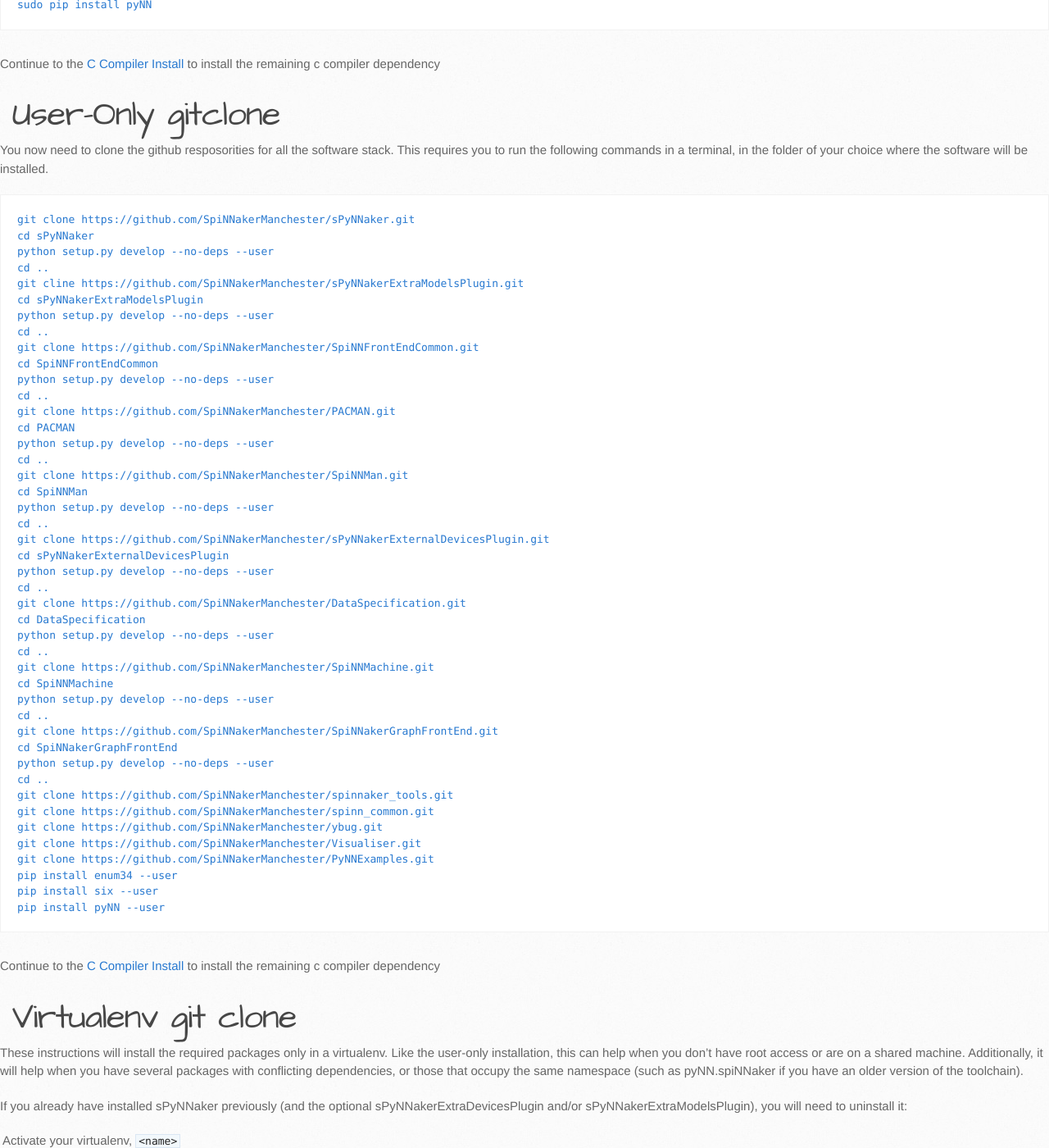
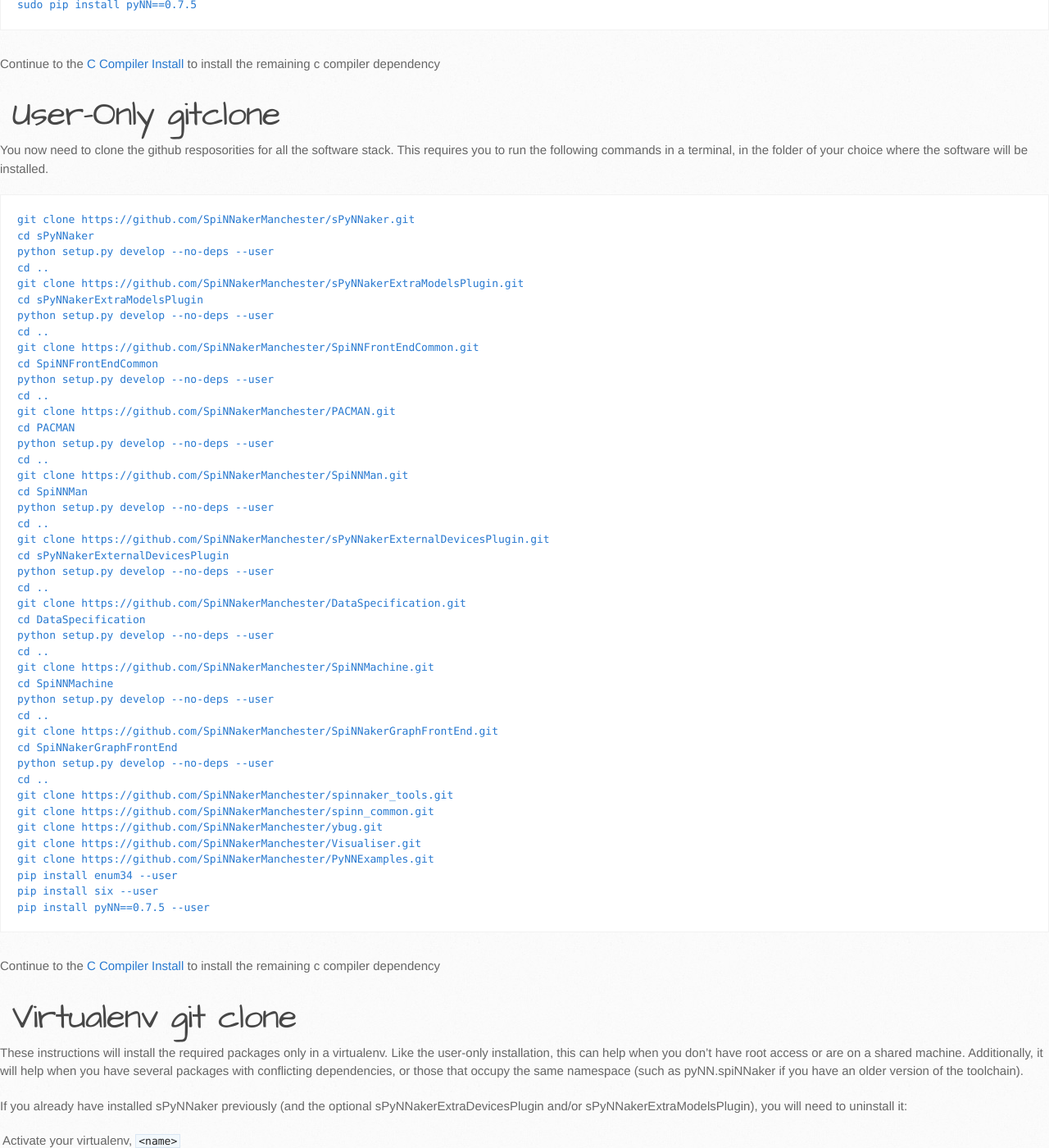
Before and after one commit to SpiNNakerManchester/SpiNNakerManchester.github.io, a Jekyll site: the page built from 2015.005.Arbitrary/PyNNOnSpinnakerDeveloperInstall.md, in a window 1280 px wide and 1400 px high, scrolled down 4078 px. Shown: the whole window at 82% size. Built offline with Jekyll 4.4.1, drawn with Linux system fonts in a browser that asks for light colours; Markdown is read by kramdown in place of the engine named in the settings; some of the changed text lies outside the part shown.

Commit message:
Fixed typos

````diff
--- a/2015.005.Arbitrary/PyNNOnSpinnakerDeveloperInstall.md
+++ b/2015.005.Arbitrary/PyNNOnSpinnakerDeveloperInstall.md
@@ -128,7 +128,7 @@
 cd sPyNNaker
 sudo python setup.py develop --no-deps
 cd ..
-git cline https://github.com/SpiNNakerManchester/sPyNNakerExtraModelsPlugin.git
+git clone https://github.com/SpiNNakerManchester/sPyNNakerExtraModelsPlugin.git
 cd sPyNNakerExtraModelsPlugin
 sudo python setup.py develop --no-deps
 cd ..
@@ -167,7 +167,7 @@
 git clone https://github.com/SpiNNakerManchester/PyNNExamples.git
 sudo pip install enum34
 sudo pip install six
-sudo pip install pyNN
+sudo pip install pyNN==0.7.5
 ```
 
 Continue to the [C Compiler Install](#CDevelopment) to install the remaining c compiler dependency
@@ -181,7 +181,7 @@
 cd sPyNNaker
 python setup.py develop --no-deps --user
 cd ..
-git cline https://github.com/SpiNNakerManchester/sPyNNakerExtraModelsPlugin.git
+git clone https://github.com/SpiNNakerManchester/sPyNNakerExtraModelsPlugin.git
 cd sPyNNakerExtraModelsPlugin
 python setup.py develop --no-deps --user
 cd ..
@@ -220,7 +220,7 @@
 git clone https://github.com/SpiNNakerManchester/PyNNExamples.git
 pip install enum34 --user
 pip install six --user
-pip install pyNN --user
+pip install pyNN==0.7.5 --user
 ```
 
 Continue to the [C Compiler Install](#CDevelopment) to install the remaining c compiler dependency
@@ -289,7 +289,7 @@
 ```pip install six```
 ```ln -s /usr/lib/python2.7/site-packages/matplotlib $VIRTUAL_ENV/lib/python2.7/site-packages/```
 ```ln -s /usr/lib/python2.7/site-packages/pylab.py $VIRTUAL_ENV/lib/python2.7/site-packages/```
-1. go to [Virtual git clone](#virutal_git_clone) to compelte the cloning of the git reposorities
+1. go to [Virtual git clone](#virtual_git_clone) to compelte the cloning of the git reposorities
 
 You can now [configure](#Configuration) your environment.
 
@@ -312,7 +312,7 @@
 ```pip install six```
 ```ln -s /usr/lib64/python2.7/site-packages/matplotlib $VIRTUAL_ENV/lib/python2.7/site-packages/```
 ```ln -s /usr/lib64/python2.7/site-packages/pylab.py $VIRTUAL_ENV/lib/python2.7/site-packages/```
-1. go to [Virtual git clone](#virutal_git_clone) to compelte the cloning of the git reposorities
+1. go to [Virtual git clone](#virtual_git_clone) to compelte the cloning of the git reposorities
 
 You can now [configure](#Configuration) your environment.
 
@@ -379,7 +379,7 @@
 cd sPyNNaker
 python setup.py develop --no-deps
 cd ..
-git cline https://github.com/SpiNNakerManchester/sPyNNakerExtraModelsPlugin.git
+git clone https://github.com/SpiNNakerManchester/sPyNNakerExtraModelsPlugin.git
 cd sPyNNakerExtraModelsPlugin
 python setup.py develop --no-deps
 cd ..
@@ -418,7 +418,7 @@
 git clone https://github.com/SpiNNakerManchester/PyNNExamples.git
 pip install enum34
 pip install six
-pip install pyNN
+pip install pyNN==0.7.5
 ```
 
 Continue to the [C Compiler Install](#CDevelopment) to install the remaining c compiler dependency
````
Also changed, not shown: other parts of 2015.005.Arbitrary/PyNNOnSpinnakerDeveloperInstall.md (+4 -4 lines).
